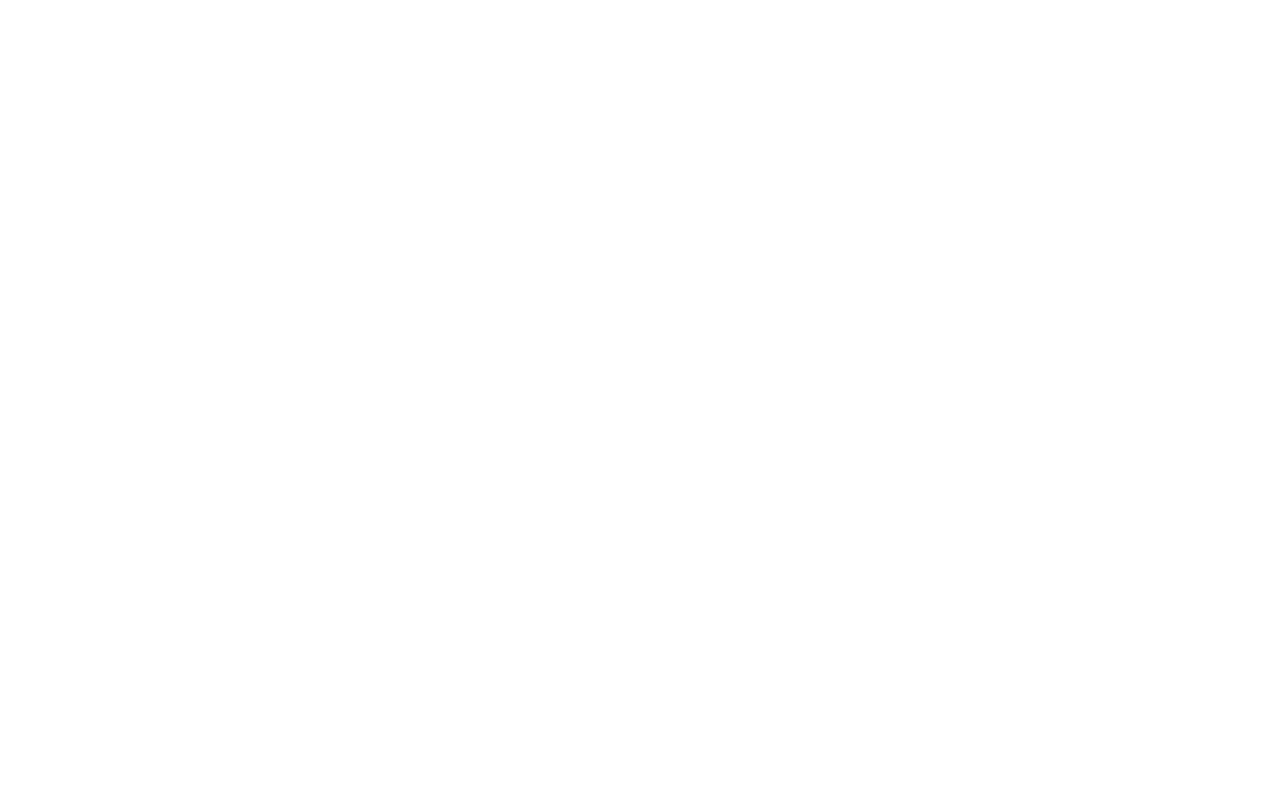
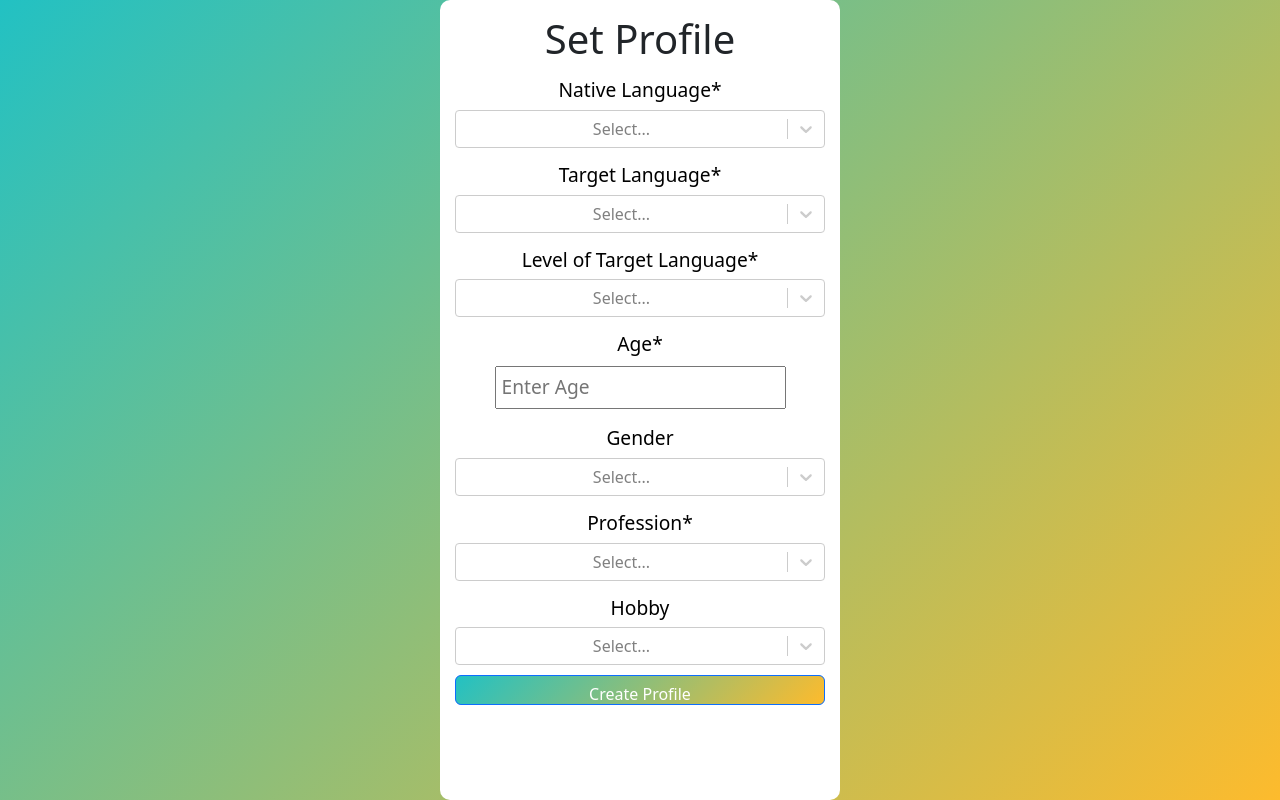
Before and after one commit to phamtoquyen/Language-Exchange-Matchmaker, a React (Create React App) app in the folder Frontend_JIA 2113 - Language Exchange Matchmaker/: page /CreateProfile in a window 1280 px wide. Before the commit this address had no page. Built offline with nearby package versions, Linux system fonts and the light colour scheme.

Commit message:
Added createProfile Page

```diff
--- a/Frontend_JIA 2113 - Language Exchange Matchmaker/package.json
+++ b/Frontend_JIA 2113 - Language Exchange Matchmaker/package.json
@@ -12,7 +12,8 @@
     "react-bootstrap": "^2.5.0",
     "react-dom": "^18.2.0",
     "react-router-dom": "^6.3.0",
-    "react-scripts": "^2.1.8",
+    "react-scripts": "^5.0.1",
+    "react-select": "^5.4.0",
     "react-toastify": "^9.0.8",
     "sass": "^1.54.8",
     "save": "^2.5.0",
--- /dev/null
+++ b/Frontend_JIA 2113 - Language Exchange Matchmaker/src/Components/CreateProfile.js
@@ -0,0 +1,192 @@
+import { useState } from 'react';
+import React from "react";
+import './Registration.css';
+import './CreateProfile.css';
+import Select from "react-select";
+
+import Button from 'react-bootstrap/Button';
+
+
+function CreateProfile() {
+    // States for registration
+  const [language, setLanguage] = useState('');
+  const [targetLanguage, setTargetLanguage] = useState('');
+  const [level, setLevel] = useState('');
+  const [age, setAge] = useState('');
+  const [gender, setGender] = useState('');
+  const [profession, setProfession] = useState('');
+  const [hobby, setHobby] = useState('');
+
+  // States for checking the errors
+  const [submitted, setSubmitted] = useState(false);
+  const [error, setError] = useState(false);
+
+ const NativeLanguage = [
+  {value: "English", label: "English"},
+  {value: "Korean", label: "Korean"},
+ ]
+
+ const TargetLanguage = [
+  {value: "English", label: "English"},
+  {value: "Korean", label: "Korean"},
+ ]
+ const Level = [
+  {value: "Beginner", label: "Beginner"},
+  {value: "Intermediate", label: "Intermediate"},
+  {value: "Fluent", label: "Fluent"},
+ ]
+
+ const Gender = [
+  {value: "Male", label: "Male"},
+  {value: "Female", label: "Female"},
+  {value: "Other", label: "Other"},
+ ]
+
+ const Profession = [
+  {value:"Education", label:"Education"},
+  {value:"Engineering", label: "Engineering"},
+  {value:"Retail", label:"Retail"},
+  {value:"Finance", label:"Finance"},
+ ]
+ const Hobby = [
+  {value:"Reading", label:"Reading"},
+  {value:"Sport", label: "Sport"},
+  {value:"Gardening", label:"Gardening"},
+  {value:"Workout", label:"Workout"},
+ ]
+
+
+
+
+ const handleLanguage = (selectedOption) => {
+  setLanguage(selectedOption);
+ };
+
+ const handleTargetLanguage = (selectedOption) => {
+  setTargetLanguage(selectedOption);
+ };
+ const handleLevel = (selectedOption) => {
+  setLevel(selectedOption);
+ };
+
+ const handleAge = (e) => {
+  setAge(e);
+ };
+
+ const handleGender = (selectedOption) => {
+  setGender(selectedOption);
+ };
+ const handleProfession = (selectedOption) => {
+  setProfession(selectedOption);
+ };
+ const handleHobby = (selectedOption) => {
+  setHobby(selectedOption);
+ };
+
+
+
+  // Handling the form submission
+  const handleSubmit = (e) => {
+    e.preventDefault();
+    if (language === '' || targetLanguage === '' || level === '' || age === '' || profession === '') {
+      console.log(age);
+      setError(true);
+    } else {
+      setSubmitted(true);
+      setError(false);
+
+    }
+  };
+
+  // Showing success message
+  const successMessage = () => {
+    return (
+      <div
+        className="success"
+        style={{
+          display: submitted ? '' : 'none',
+        }}>
+        <h1> Updated</h1>
+      </div>
+    );
+  };
+
+  // Showing error message if error is true
+  const errorMessage = () => {
+    return (
+      <div
+        className="error"
+        style={{
+          display: error ? '' : 'none',
+        }}>
+        <h1>enter required fields</h1>
+      </div>
+    );
+  };
+
+  return (
+    <div className="screen-Background">
+      <div className="screen-Container">
+        <h1>Set Profile</h1>
+
+      {/* Calling to the methods */}
+      <div className="messages">
+        {errorMessage()}
+        {successMessage()}
+      </div>
+
+      <form>
+        <div className="d-grid gap-2">
+        {/* Labels and inputs for form data */}
+
+        <div className='form-group'>
+        <label className="label">Native Language*</label>
+        <Select options={NativeLanguage} onChange={handleLanguage}/>
+        </div>
+
+        <div className='form-group'>
+        <label className="label">Target Language*</label>
+        <Select options={TargetLanguage} onChange={handleTargetLanguage}/>
+        </div>
+
+        <div className='form-group'>
+        <label className="label">Level of Target Language*</label>
+        <Select options={Level} onChange={handleLevel}/>
+        </div>
+
+        <div className='form-group'>
+        <label className="label">Age*</label>
+        <input
+        placeholder ="Enter Age"
+        onChange={handleAge} className="input"
+        type="text" />
+        </div>
+
+
+        <div className='form-group'>
+        <label className="label">Gender</label>
+        <Select options={Gender} onChange={handleGender}/>
+        </div>
+
+        <div className='form-group'>
+        <label className="label">Profession*</label>
+        <Select options={Profession} onChange={handleProfession}/>
+        </div>
+
+        <div className='form-group'>
+        <label className="label">Hobby</label>
+        <Select options={Hobby} onChange={handleHobby} isMulti/>
+        </div>
+
+
+        </div>
+        <Button className="btn-Screen"  onClick={handleSubmit}>
+          Create Profile
+        </Button>
+      </form>
+      </div>
+    </div>
+  );
+
+}
+export default CreateProfile;
--- a/Frontend_JIA 2113 - Language Exchange Matchmaker/src/Components/Registration.css
+++ b/Frontend_JIA 2113 - Language Exchange Matchmaker/src/Components/Registration.css
@@ -35,7 +35,7 @@
     background-color: red;
     color: white;
     width: fit-content;
-    height: 50px;
+    height: 45px;
     padding: 5px;
   }
 
--- a/Frontend_JIA 2113 - Language Exchange Matchmaker/src/Components/Registration.js
+++ b/Frontend_JIA 2113 - Language Exchange Matchmaker/src/Components/Registration.js
@@ -1,12 +1,15 @@
 import { useState } from 'react';
 import React from "react";
 import './Registration.css';
+import { useNavigate } from "react-router-dom";
 
 import Button from 'react-bootstrap/Button';
 
 
 function Registration() {
     // States for registration
+  const navigate = useNavigate();
+
   const [name, setName] = useState('');
   const [email, setEmail] = useState('');
   const [password, setPassword] = useState('');
@@ -41,6 +44,8 @@
     } else {
       setSubmitted(true);
       setError(false);
+      navigate("/CreateProfile");
+
     }
   };
 
@@ -65,7 +70,7 @@
         style={{
           display: error ? '' : 'none',
         }}>
-        <h1>Please enter all the fields</h1>
+        <h1>enter all the fields</h1>
       </div>
     );
   };
@@ -87,24 +92,30 @@
 
         <div className='form-group'>
         <label className="label">Name</label>
-        <input onChange={handleName} className="input"
+        <input
+        placeholder ="Enter Name"
+        onChange={handleName} className="input"
           value={name} type="text" />
         </div>
 
         <div className='form-group'>
         <label className="label">Email</label>
-        <input onChange={handleEmail} className="input"
+        <input
+        placeholder ="Enter Email.."
+        onChange={handleEmail} className="input"
           value={email} type="email" />
         </div>
 
         <div className='form-group'>
         <label className="label">Password</label>
-        <input onChange={handlePassword} className="input"
+        <input
+        placeholder ="Enter Password.."
+        onChange={handlePassword} className="input"
           value={password} type="password" />
         </div>
         </div>
         <Button className="btn-Screen"  onClick={handleSubmit}>
-          Submit
+          Create Profile
         </Button>
       </form>
       </div>
--- a/Frontend_JIA 2113 - Language Exchange Matchmaker/src/Views/App.js
+++ b/Frontend_JIA 2113 - Language Exchange Matchmaker/src/Views/App.js
@@ -1,9 +1,11 @@
 import logo from './logo.svg';
+import React from "react";
 import './App.scss';
 import {BrowserRouter as Router, Route, Routes} from "react-router-dom";
 import Home from "../Components/Home";
 import Registration from "../Components/Registration";
 import Login from '../Components/Login';
+import CreateProfile from '../Components/CreateProfile';
 
 function App() {
   return (
@@ -13,8 +15,9 @@
           <Route path ="/" element ={<Home />}/>
           <Route path ="/Login" element ={<Login/>}/>
           <Route path ="/Register" element ={<Registration />}/>
-          </Routes>
-       </Router>
+          <Route path ="/CreateProfile" element ={<CreateProfile />}/>
+       </Routes>
+      </Router>
 
     </div>
   );
```
Also changed, not shown: Frontend_JIA 2113 - Language Exchange Matchmaker/src/Components/CreateProfile.css (added), 1 other file (tests, documents, lock files or other folders).
